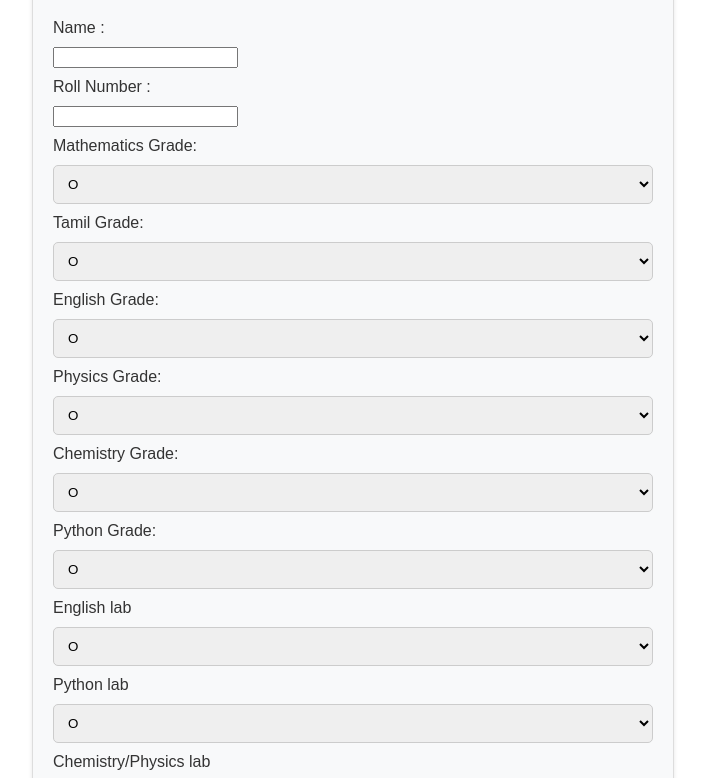
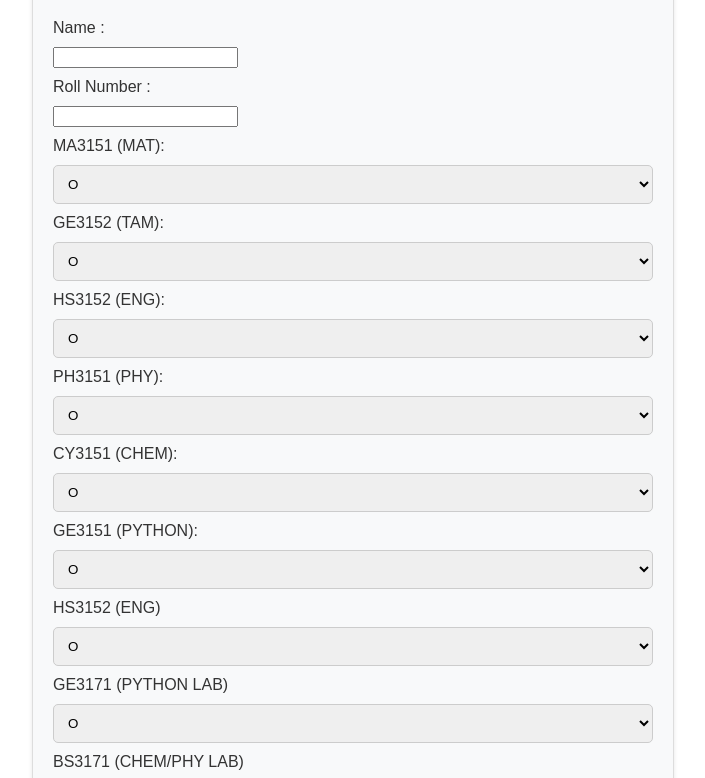
Before and after one commit to Ajaybalajiprasad/CGPA-CALCI, a website: page public/index.html in a window 1280 px wide. Shown: the part 157-935 px from the top of the page, without its empty margins (287-992 px from the left). Drawn offline with Linux system fonts and the light colour scheme.

Commit message:
added sub codes

```diff
--- a/public/index.html
+++ b/public/index.html
@@ -20,7 +20,7 @@
             <label for="rollNumber">Roll Number :</label>
             <input type="text" id="rollNumber" pattern="\d{12}" title="Roll number must contain only numbers and should be 12 digits long" required>
 
-            <label for="matGrade">Mathematics Grade:</label>
+            <label for="matGrade">MA3151 (MAT):</label>
             <select id="matGrade">
                 <option value="10">O</option>
                 <option value="9">A+</option>
@@ -30,7 +30,7 @@
                 <option value="5">C</option>
             </select>
 
-            <label for="TamGrade">Tamil Grade:</label>
+            <label for="TamGrade">GE3152 (TAM):</label>
             <select id="TamGrade">
                 <option value="10">O</option>
                 <option value="9">A+</option>
@@ -40,7 +40,7 @@
                 <option value="5">C</option>
             </select>
 
-            <label for="engGrade">English Grade:</label>
+            <label for="engGrade">HS3152 (ENG):</label>
             <select id="engGrade">
                 <option value="10">O</option>
                 <option value="9">A+</option>
@@ -50,7 +50,7 @@
                 <option value="5">C</option>
             </select>
 
-            <label for="phyGrade">Physics Grade:</label>
+            <label for="phyGrade">PH3151 (PHY):</label>
             <select id="phyGrade">
                 <option value="10">O</option>
                 <option value="9">A+</option>
@@ -60,7 +60,7 @@
                 <option value="5">C</option>
             </select>
 
-            <label for="chemGrade">Chemistry Grade:</label>
+            <label for="chemGrade">CY3151 (CHEM):</label>
             <select id="chemGrade">
                 <option value="10">O</option>
                 <option value="9">A+</option>
@@ -70,7 +70,7 @@
                 <option value="5">C</option>
             </select>
 
-            <label for="codeGrade">Python Grade:</label>
+            <label for="codeGrade">GE3151 (PYTHON):</label>
             <select id="codeGrade">
                 <option value="10">O</option>
                 <option value="9">A+</option>
@@ -80,7 +80,7 @@
                 <option value="5">C</option>
             </select>
 
-            <label for="EngGrade">English lab</label>
+            <label for="EngGrade">HS3152 (ENG)</label>
             <select id="EngGrade">
                 <option value="10">O</option>
                 <option value="9">A+</option>
@@ -90,7 +90,7 @@
                 <option value="5">C</option>
             </select>
 
-            <label for="tamGrade">Python lab</label>
+            <label for="tamGrade">GE3171 (PYTHON LAB)</label>
             <select id="tamGrade">
                 <option value="10">O</option>
                 <option value="9">A+</option>
@@ -100,7 +100,7 @@
                 <option value="5">C</option>
             </select>
 
-            <label for="chyGrade">Chemistry/Physics lab</label>
+            <label for="chyGrade">BS3171 (CHEM/PHY LAB)</label>
             <select id="chyGrade">
                 <option value="10">O</option>
                 <option value="9">A+</option>
```
